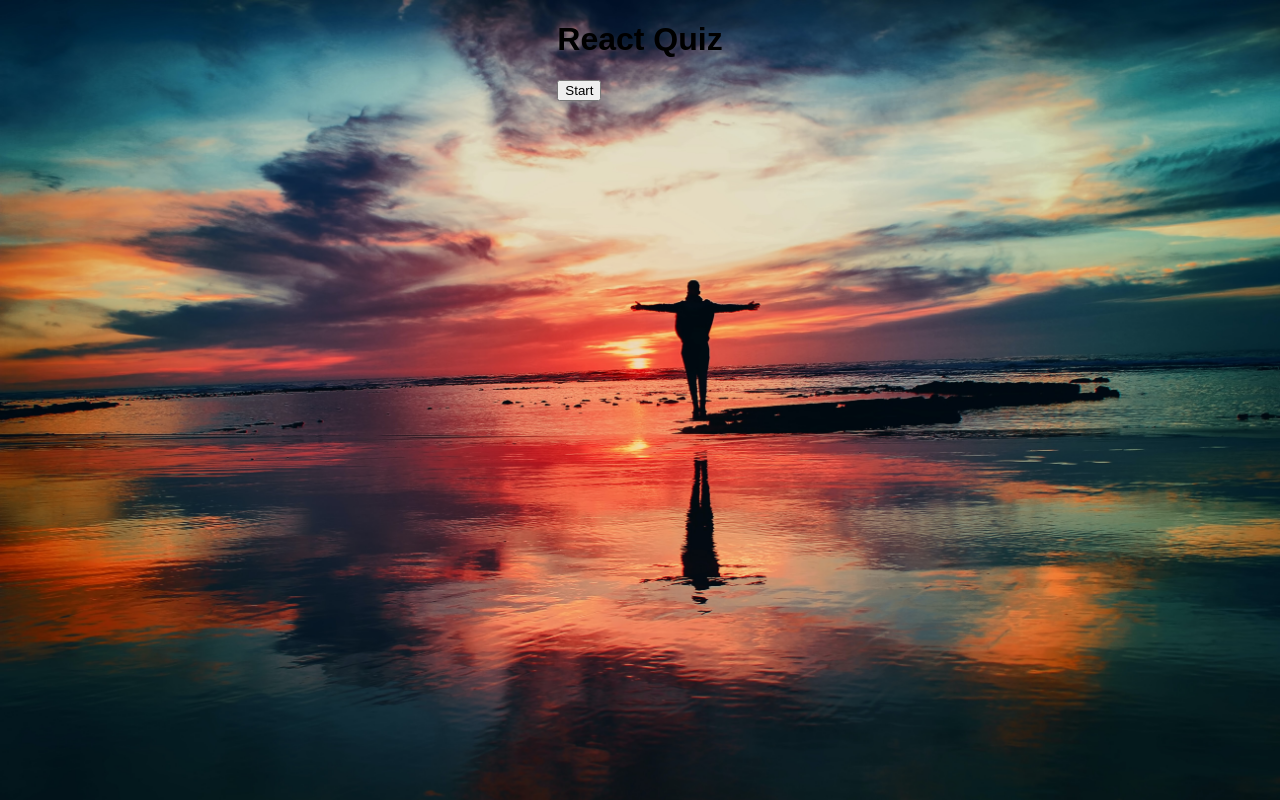
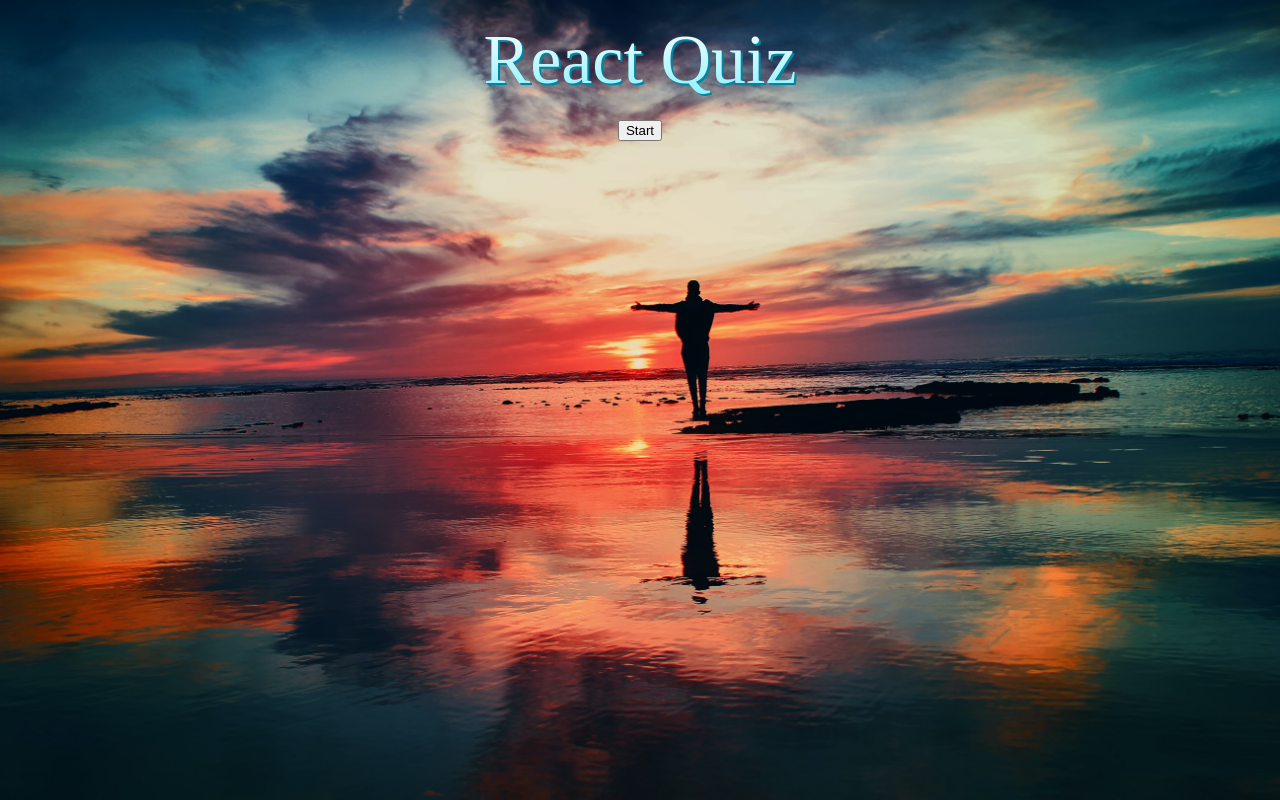
Before and after one commit to ArbinShrestha/react-quiz, a React (Create React App) app: page / in a window 1280 px wide. Built offline with nearby package versions, Linux system fonts and the light colour scheme; the HTML template or start-up script is replaced by a standard one.

Commit message:
understanding how css works with components

```diff
--- a/src/App.styles.ts
+++ b/src/App.styles.ts
@@ -1,4 +1,5 @@
 import styled, {createGlobalStyle} from 'styled-components';
+//@ts-ignore
 import BGImage from "./images/unsplash.jpg";
 
 export const GlobalStyle = createGlobalStyle`
@@ -20,3 +21,36 @@
         font-family: 'Catamaran', sans-serif;
     }
 `;
+
+export const Wrapper = styled.div`
+    display: flex;
+    flex-direction: column;
+    align-items: center;
+
+    >p{
+        color: #fff;
+    }
+
+    .score{
+        color: #fff;
+        font-size: 2rem;
+        margin: 0;
+    }
+
+    h1{
+        font-family: Fascinate Inline, Haettenschweiler, 'Arial Narrow Bold', sans-serrif;
+        background-image: linear-gradient(180deg, #fff, #87f1ff);
+        background-size: 100%;
+        background-clip: text;
+        -webkit-background-clip: text;
+        -webkit-text-fill-color: transparent;
+        -moz-background-clip: text;
+        -moz-text-fill-color: transparent;
+        filter: drop-shadow(2px 2px #0085a3);
+        font-size: 70px;
+        font-weight: 400;
+        text-align: center;
+        margin: 20px;
+    }
+
+`
--- a/src/App.tsx
+++ b/src/App.tsx
@@ -5,7 +5,7 @@
 //types
 import { QuestionState, Difficulty } from "./API";
 //styles
-import {GlobalStyle} from './App.styles'
+import {GlobalStyle, Wrapper} from './App.styles'
 
 export type AnswerObject = {
   question: string;
@@ -74,7 +74,7 @@
   return (
     <>
     <GlobalStyle />
-    <div className="App">
+    <Wrapper>
       <h1>React Quiz</h1>
       {gameOver || userAnswers.length === TOTAL_QUESTIONS ? (
         <button className="start" onClick={startTrivia}>
@@ -101,7 +101,7 @@
           Next Question
         </button>
       ) : null}
-    </div>
+    </Wrapper>
     </>
   );
 };
```
